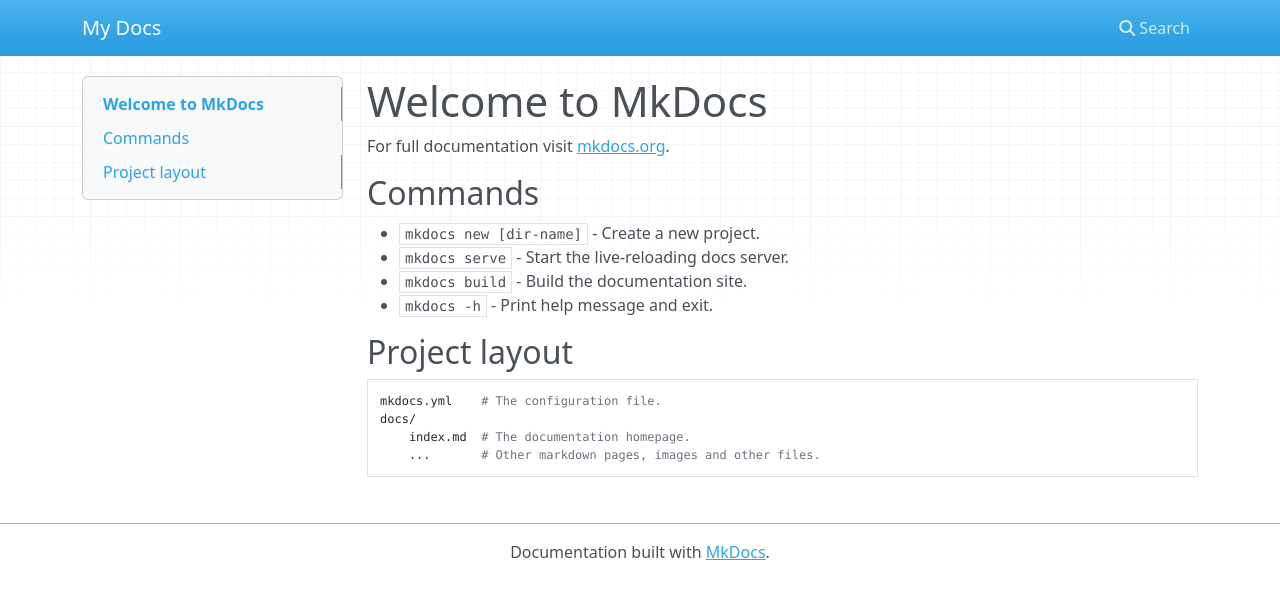
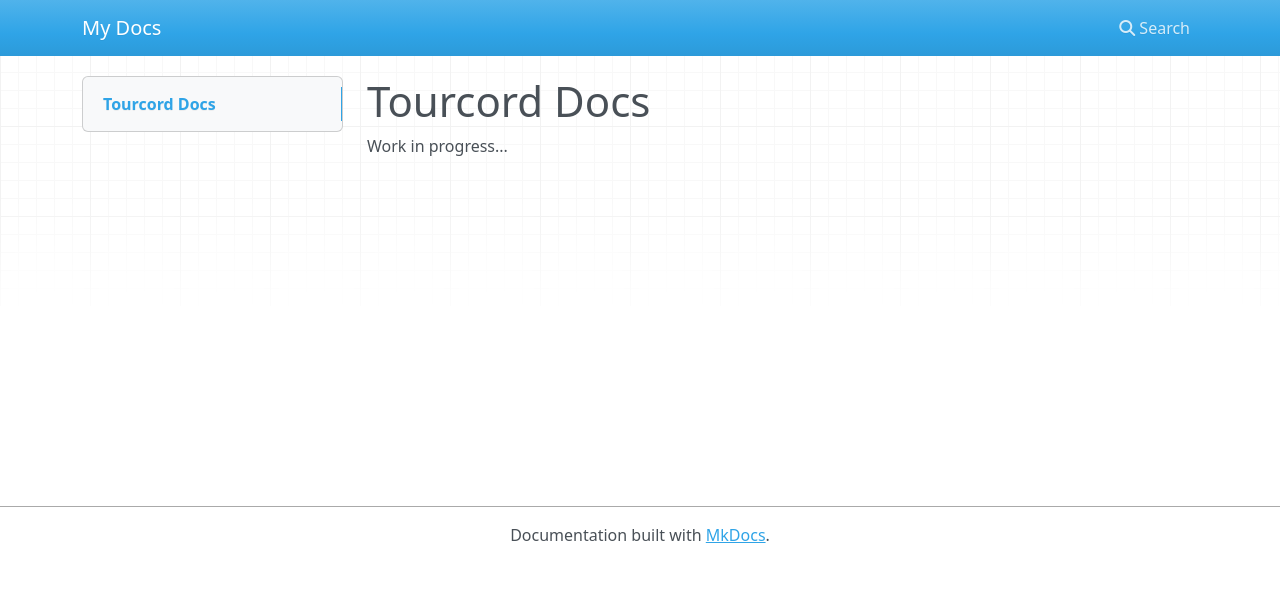
Before and after one commit to Allianaab2m/tourcord-docs, an MkDocs documentation site: the page built from docs/index.md, in a window 1280 px wide. Shown: the top 599 px of the page. Built offline with MkDocs 1.6.1, drawn with Linux system fonts in a browser that asks for light colours; nearby versions of some CDN libraries.

Commit message:
Actions変更

```diff
--- a/docs/index.md
+++ b/docs/index.md
@@ -1,17 +1,3 @@
-# Welcome to MkDocs
+# Tourcord Docs
 
-For full documentation visit [mkdocs.org](https://www.mkdocs.org).
-
-## Commands
-
-* `mkdocs new [dir-name]` - Create a new project.
-* `mkdocs serve` - Start the live-reloading docs server.
-* `mkdocs build` - Build the documentation site.
-* `mkdocs -h` - Print help message and exit.
-
-## Project layout
-
-    mkdocs.yml    # The configuration file.
-    docs/
-        index.md  # The documentation homepage.
-        ...       # Other markdown pages, images and other files.
+Work in progress...
```
Also changed, not shown: 1 other file.
